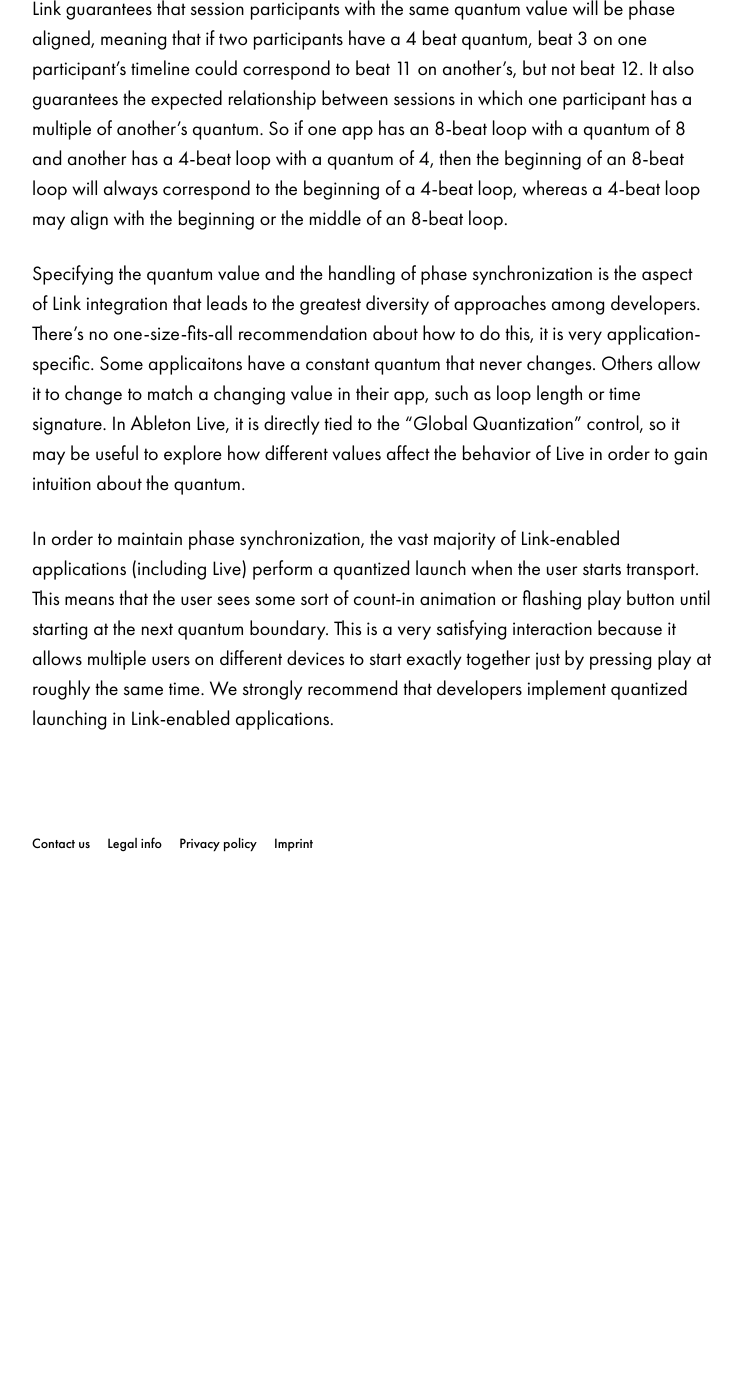
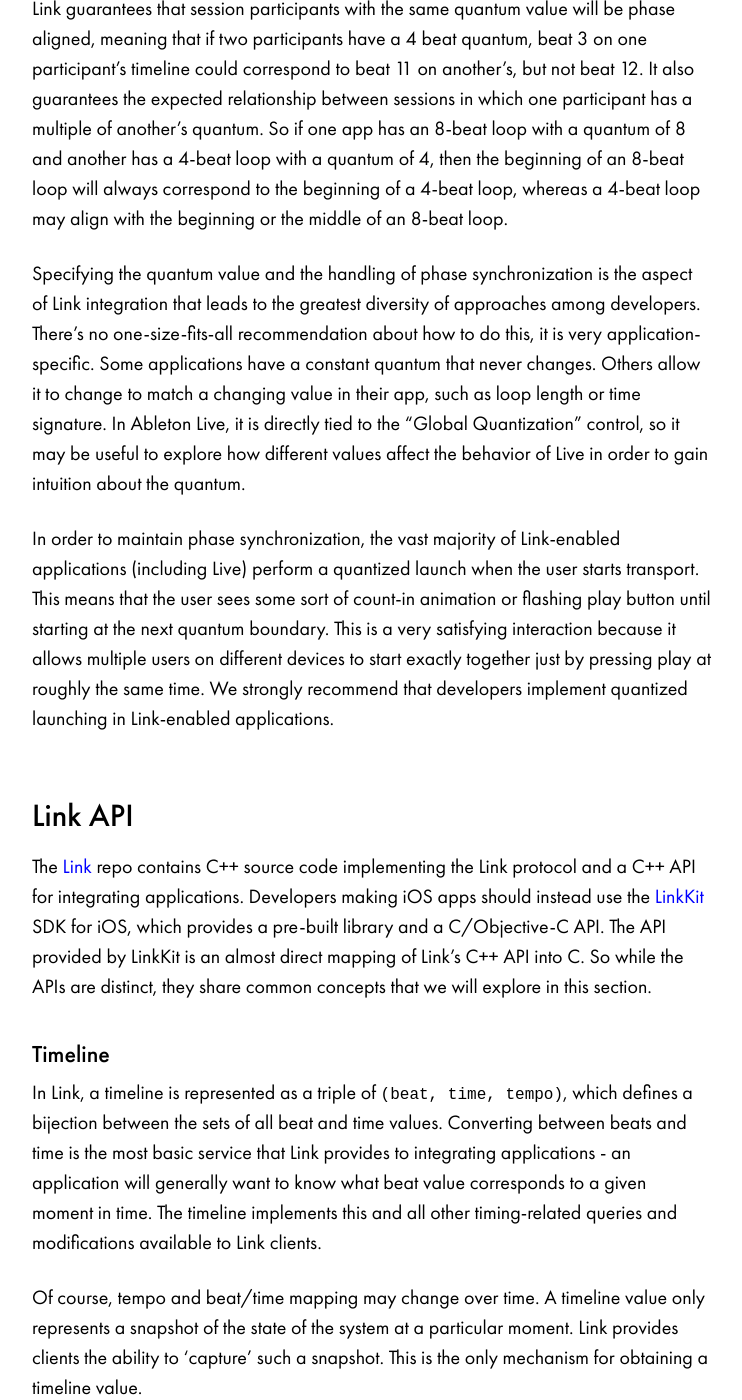
Before and after one commit to Ableton/ableton.github.io, a Jekyll site: the page built from link/index.md, in a window 1280 px wide and 1400 px high, scrolled down 2597 px. Shown: the whole window, without its empty margins (268-1010 px from the left). Built offline with Jekyll 4.4.1, drawn with Linux system fonts in a browser that asks for light colours; before the commit the page ends 3551 px from its top, so only the background shows below that; some of the changed text lies outside the part shown.

Commit message:
Add section on timelines

```diff
--- a/link/index.md
+++ b/link/index.md
@@ -42,6 +42,20 @@ Beat alignment is a necessary condition for playing "in time" in most circumstan
 
 In order to enable the desired bar and loop alignment, an application provides a quantum value to Link that specifies, in beats, the desired unit of phase synchronization. Link guarantees that session participants with the same quantum value will be phase aligned, meaning that if two participants have a 4 beat quantum, beat 3 on one participant's timeline could correspond to beat 11 on another's, but not beat 12. It also guarantees the expected relationship between sessions in which one participant has a multiple of another's quantum. So if one app has an 8-beat loop with a quantum of 8 and another has a 4-beat loop with a quantum of 4, then the beginning of an 8-beat loop will always correspond to the beginning of a 4-beat loop, whereas a 4-beat loop may align with the beginning or the middle of an 8-beat loop.
 
-Specifying the quantum value and the handling of phase synchronization is the aspect of Link integration that leads to the greatest diversity of approaches among developers. There's no one-size-fits-all recommendation about how to do this, it is very application-specific. Some applicaitons have a constant quantum that never changes. Others allow it to change to match a changing value in their app, such as loop length or time signature. In Ableton Live, it is directly tied to the "Global Quantization" control, so it may be useful to explore how different values affect the behavior of Live in order to gain intuition about the quantum.
+Specifying the quantum value and the handling of phase synchronization is the aspect of Link integration that leads to the greatest diversity of approaches among developers. There's no one-size-fits-all recommendation about how to do this, it is very application-specific. Some applications have a constant quantum that never changes. Others allow it to change to match a changing value in their app, such as loop length or time signature. In Ableton Live, it is directly tied to the "Global Quantization" control, so it may be useful to explore how different values affect the behavior of Live in order to gain intuition about the quantum.
 
 In order to maintain phase synchronization, the vast majority of Link-enabled applications (including Live) perform a quantized launch when the user starts transport. This means that the user sees some sort of count-in animation or flashing play button until starting at the next quantum boundary. This is a very satisfying interaction because it allows multiple users on different devices to start exactly together just by pressing play at roughly the same time. We strongly recommend that developers implement quantized launching in Link-enabled applications.
+
+## Link API
+
+The [Link](https://github.com/Ableton/link) repo contains C++ source code implementing the Link protocol and a C++ API for integrating applications. Developers making iOS apps should instead use the [LinkKit](https://ableton.github.io/linkkit) SDK for iOS, which provides a pre-built library and a C/Objective-C API. The API provided by LinkKit is an almost direct mapping of Link's C++ API into C. So while the APIs are distinct, they share common concepts that we will explore in this section.
+
+### Timeline
+
+In Link, a timeline is represented as a triple of `(beat, time, tempo)`, which defines a bijection between the sets of all beat and time values. Converting between beats and time is the most basic service that Link provides to integrating applications - an application will generally want to know what beat value corresponds to a given moment in time. The timeline implements this and all other timing-related queries and modifications available to Link clients.
+
+Of course, tempo and beat/time mapping may change over time. A timeline value only represents a snapshot of the state of the system at a particular moment. Link provides clients the ability to 'capture' such a snapshot. This is the only mechanism for obtaining a timeline value.
+
+Once a timeline value is captured, clients may query its properties or modify it by changing its tempo or its beat/time mapping. Modifications to the captured timeline are *not* propagated to the Link session automatically - clients must 'commit' the modified timeline back to Link for it to take effect.
+
+A major benefit of the capture-commit model for timelines is that a captured timeline can be known to have a consistent value for the duration of a computation in which it is used. If clients queried timing information from the Link object directly without capturing a timeline, the results could be inconsistent during the course of a computation because of asynchronous changes coming from other participants in the Link session.
```
Also changed, not shown: other parts of link/index.md (+2 -2 lines).
